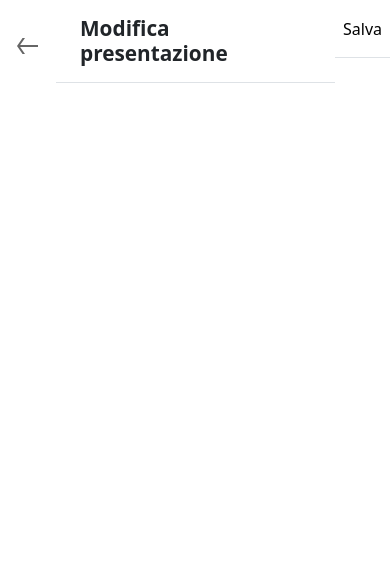
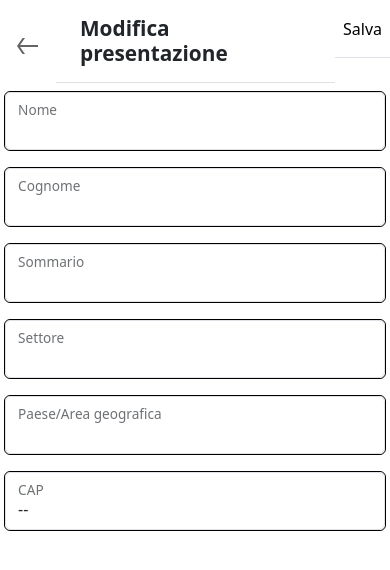
Before and after one commit to Alessandro-Marabese/BuildWeek3-Team6, a React (Vite) app: page /edit-profile in a window 390 px wide. Shown: the top 570 px of the page. Built offline with nearby package versions, Linux system fonts and the light colour scheme.

Commit message:
edit profile mobile

```diff
--- a/src/components/EditProfle.jsx
+++ b/src/components/EditProfle.jsx
@@ -1,8 +1,10 @@
+import { Form } from "react-bootstrap";
+import { useSelector } from "react-redux";
 import { useNavigate } from "react-router";
 
 const EditProfile = () => {
   const navigate = useNavigate();
-
+  const userProfile = useSelector((state) => state.profile.content);
   const handleUpload = () => {};
 
   return (
@@ -29,6 +31,42 @@ const EditProfile = () => {
           Salva
         </button>
       </header>
+      <main>
+        {console.log(userProfile)}
+        <Form.Floating className="mb-3 mx-1 border border-black rounded">
+          <Form.Control id="floatingInput" type="text" value={userProfile && userProfile.name} />
+          <label htmlFor="floatingInput">Nome</label>
+        </Form.Floating>
+
+        <Form.Floating className="mb-3 mx-1 border border-black rounded">
+          <Form.Control id="floatingInput" type="text" value={userProfile && userProfile.surname} />
+          <label htmlFor="floatingInput">Cognome</label>
+        </Form.Floating>
+
+        <Form.Floating className="mb-3 mx-1 border border-black rounded">
+          <Form.Control id="floatingInput" type="text" value={userProfile && userProfile.title} />
+          <label htmlFor="floatingInput">Sommario</label>
+        </Form.Floating>
+
+        <Form.Floating className="mb-3 mx-1 border border-black rounded">
+          <Form.Control
+            id="floatingInput"
+            type="text"
+            value={userProfile && userProfile.bio === "" ? "--" : userProfile?.bio || ""}
+          />
+          <label htmlFor="floatingInput">Settore</label>
+        </Form.Floating>
+
+        <Form.Floating className="mb-3 mx-1 border border-black rounded">
+          <Form.Control id="floatingInput" type="text" value={userProfile && userProfile.area} />
+          <label htmlFor="floatingInput">Paese/Area geografica</label>
+        </Form.Floating>
+
+        <Form.Floating className="mb-3 mx-1 border border-black rounded">
+          <Form.Control id="floatingInput" type="text" value={"--"} />
+          <label htmlFor="floatingInput">CAP</label>
+        </Form.Floating>
+      </main>
     </div>
   );
 };
```
